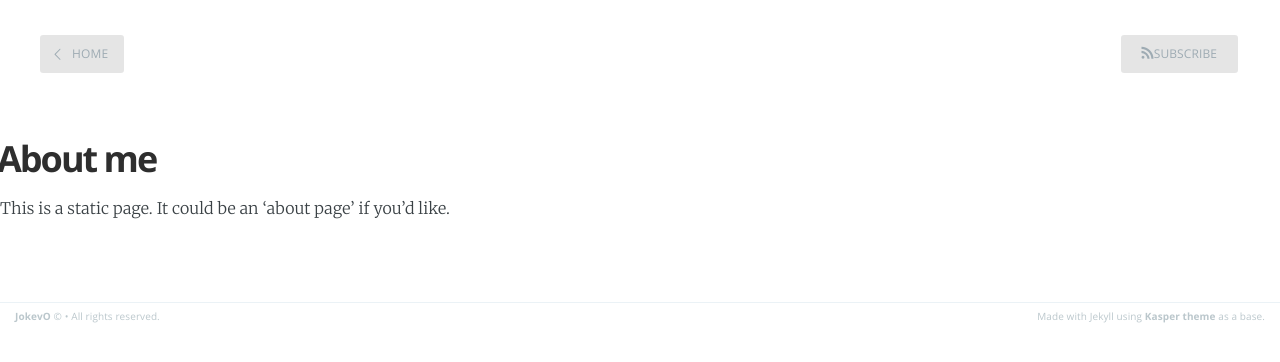
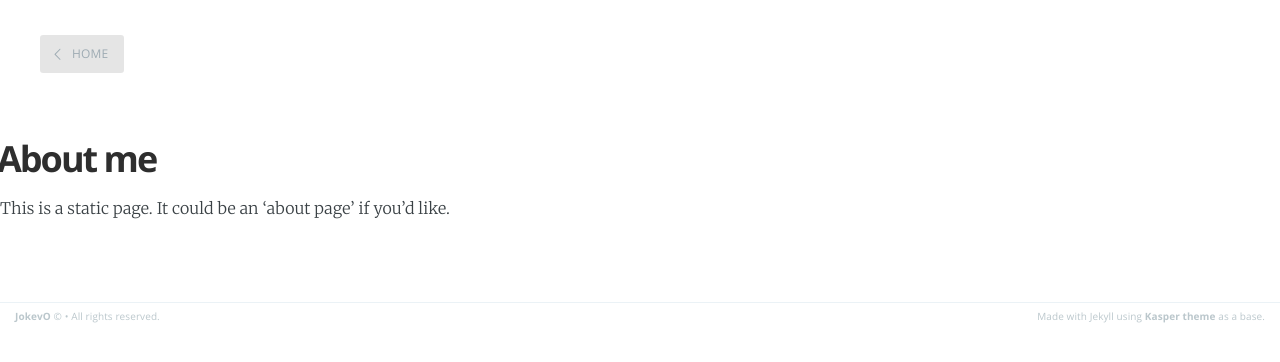
Before and after one commit to JokevO/JokevO.github.io, a Jekyll site: the page built from about.md, in a window 1280 px wide. Shown: the top 362 px of the page. Built offline with Jekyll 4.4.1, drawn with Linux system fonts in a browser that asks for light colours.

Commit message:
bigfixes

```diff
--- a/_config.yml
+++ b/_config.yml
@@ -9,7 +9,7 @@ logo: false
 paginate: 15
 baseurl: jokevo.github.io/
 domain_name: 'http://jokevanoijen.be'
-# google_analytics: 'UA-33524716-3'
+google_analytics: 'UA-33524716-3'
 gems: [jekyll-paginate]
 
 # Details for the RSS feed generator
--- a/_layouts/page.html
+++ b/_layouts/page.html
@@ -4,8 +4,7 @@ post_class: post-template page-template
 ---
 
 <nav class="main-nav clearfix">
-    <a class="back-button icon-arrow-left" href="{{ site.baseurl }}">Home</a>
-    <a class="subscribe-button icon-feed" href="{{ site.baseurl }}feed.xml">Subscribe</a>
+    <a class="back-button icon-arrow-left" href="">Home</a>
 </nav>
 
 
--- a/_layouts/post.html
+++ b/_layouts/post.html
@@ -6,7 +6,7 @@ post_class: post-template
 
 <header class="main-header post-head {% if page.cover %}" style="background-image: url({{ page.cover }}) {%else%}no-cover{% endif %}">
     <nav class="main-nav {% if page.cover %} overlay {% endif %} clearfix">
-        <a class="back-button icon-arrow-left" href="{{ site.baseurl }}index.html">Home</a>
+        <a class="back-button icon-arrow-left" href="../../../../index.html">Home</a>
         <a class="subscribe-button icon-feed" href="{{ site.baseurl }}feed.xml">Subscribe</a>
     </nav>
 </header>
```
